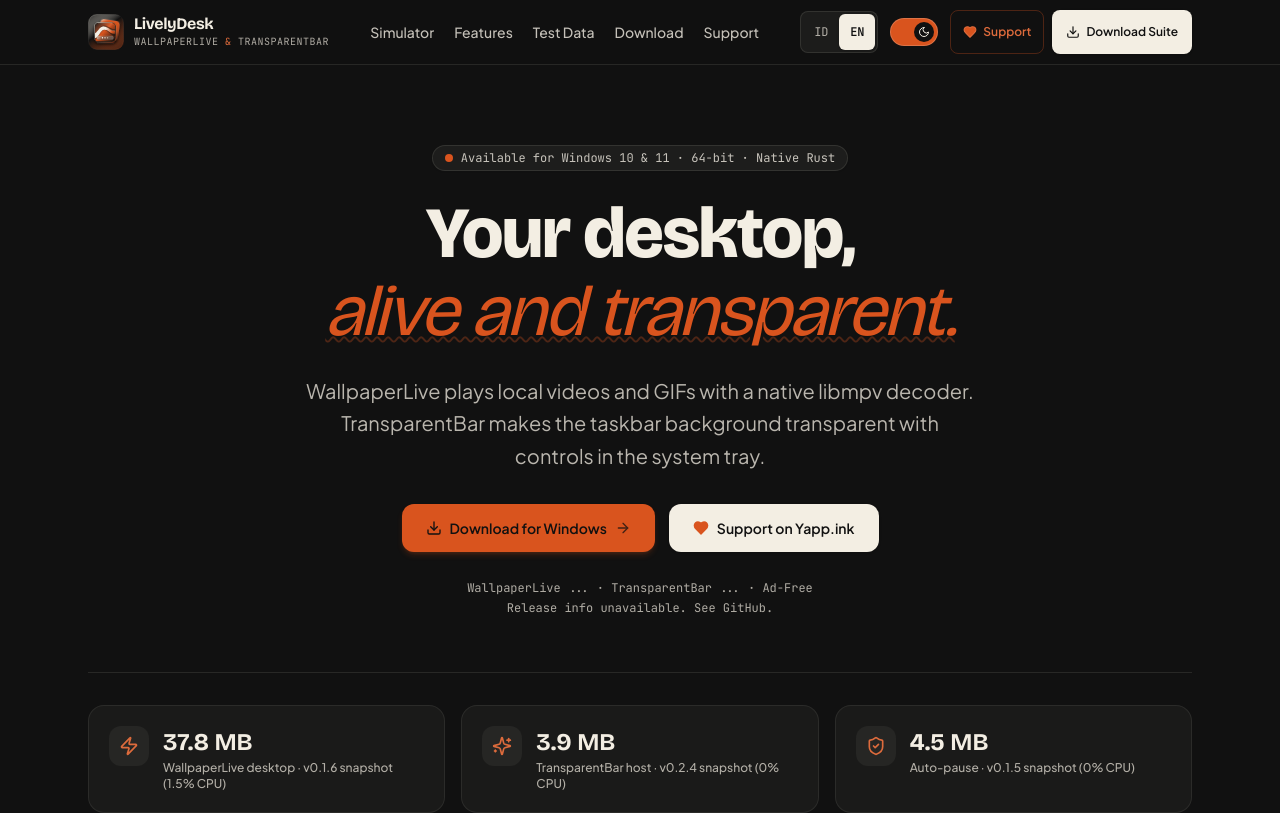
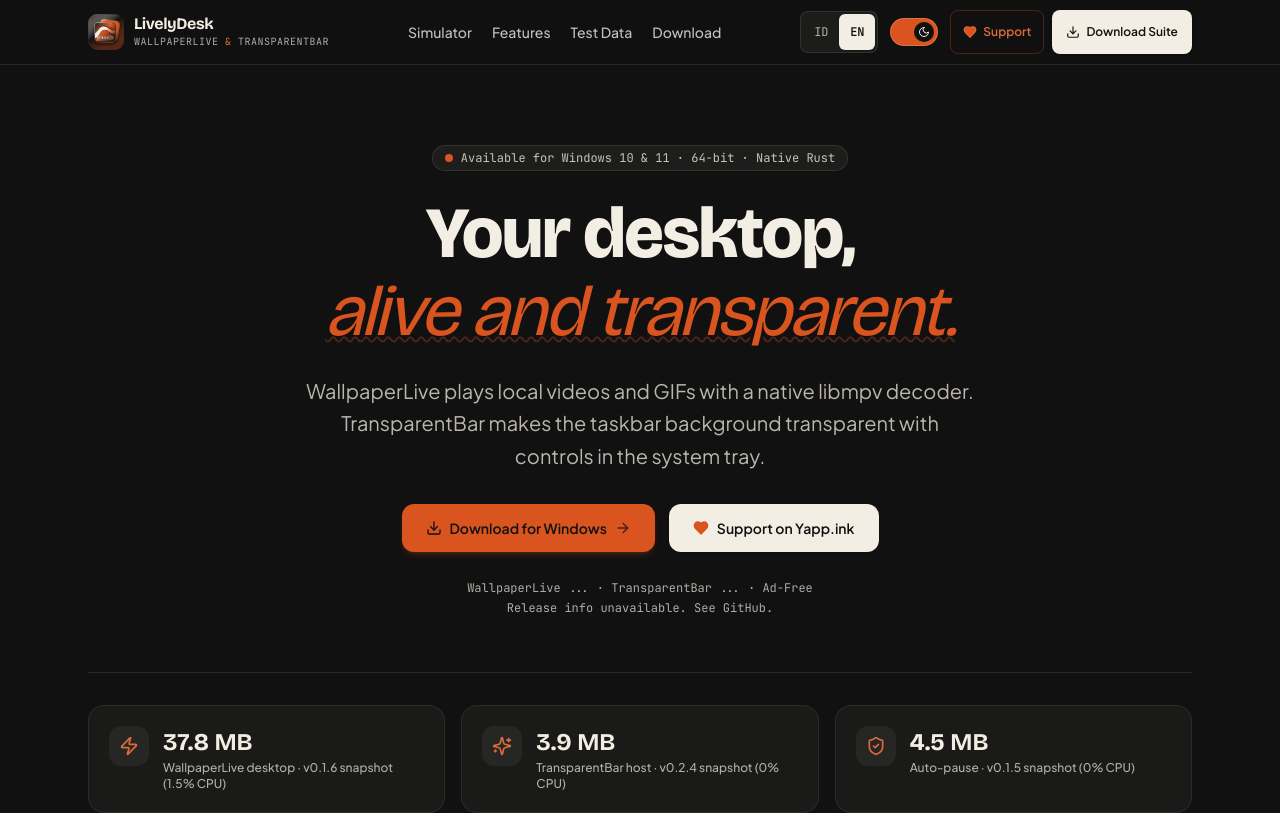
Before and after one commit to Raflyf/LiveBar, a React (Vite) app: page / in a window 1280 px wide. Shown: the top 813 px of the page. Built offline with nearby package versions, Linux system fonts and the light colour scheme; no server answers.

Commit message:
fix(nav): remove duplicate Support link from desktop navigation

```diff
--- a/src/components/Navbar.tsx
+++ b/src/components/Navbar.tsx
@@ -58,12 +58,6 @@ export const Navbar: React.FC<NavbarProps> = ({ t, lang, onToggleLang, isDark, o
             className="hover:text-accent-text transition-colors cursor-pointer"
           >
             {t.nav.download}
-          </button>
-          <button
-            onClick={scrollToSection('support')}
-            className="hover:text-accent-text transition-colors cursor-pointer"
-          >
-            {t.nav.support}
           </button>
         </nav>
 
```
